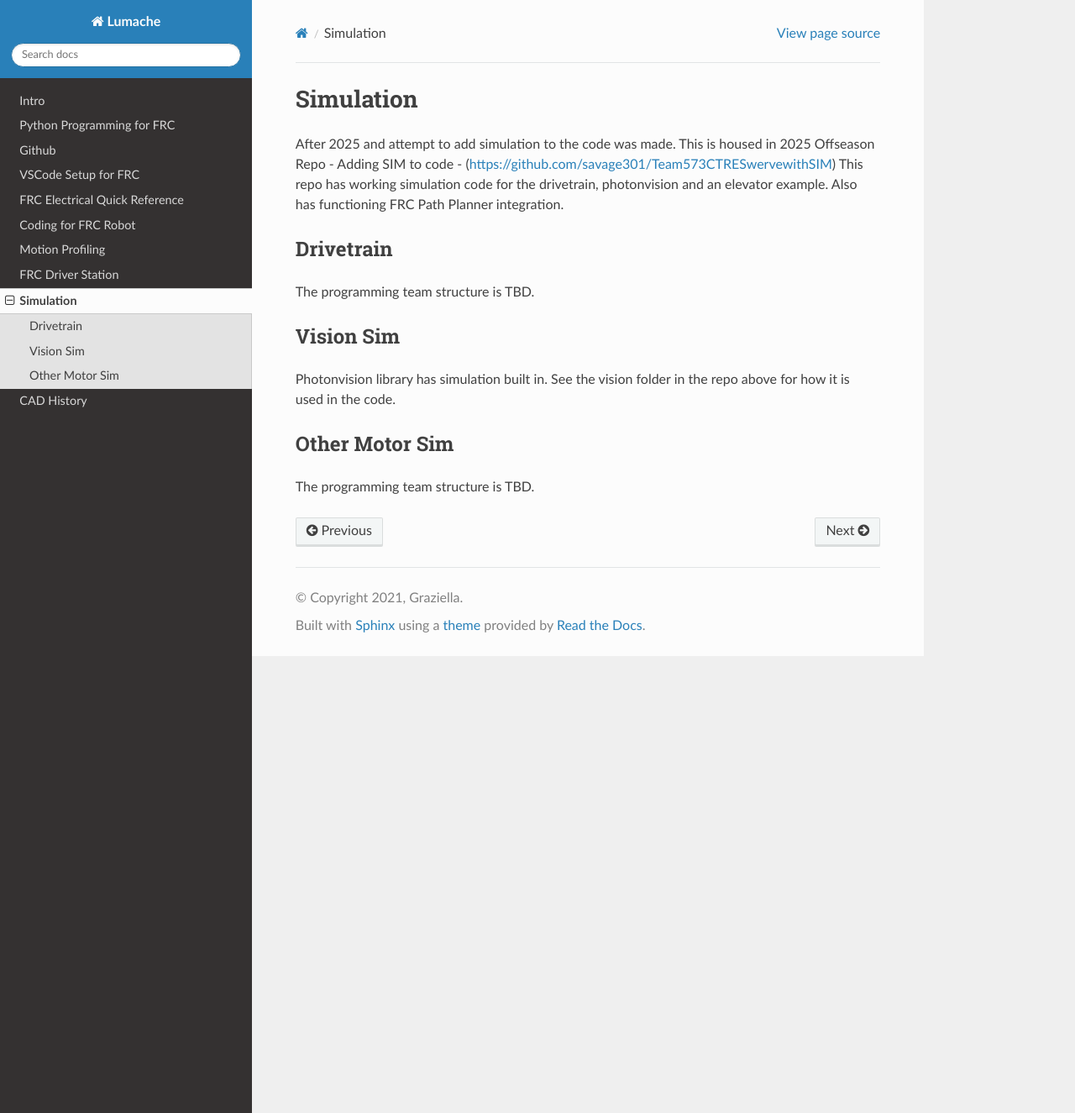
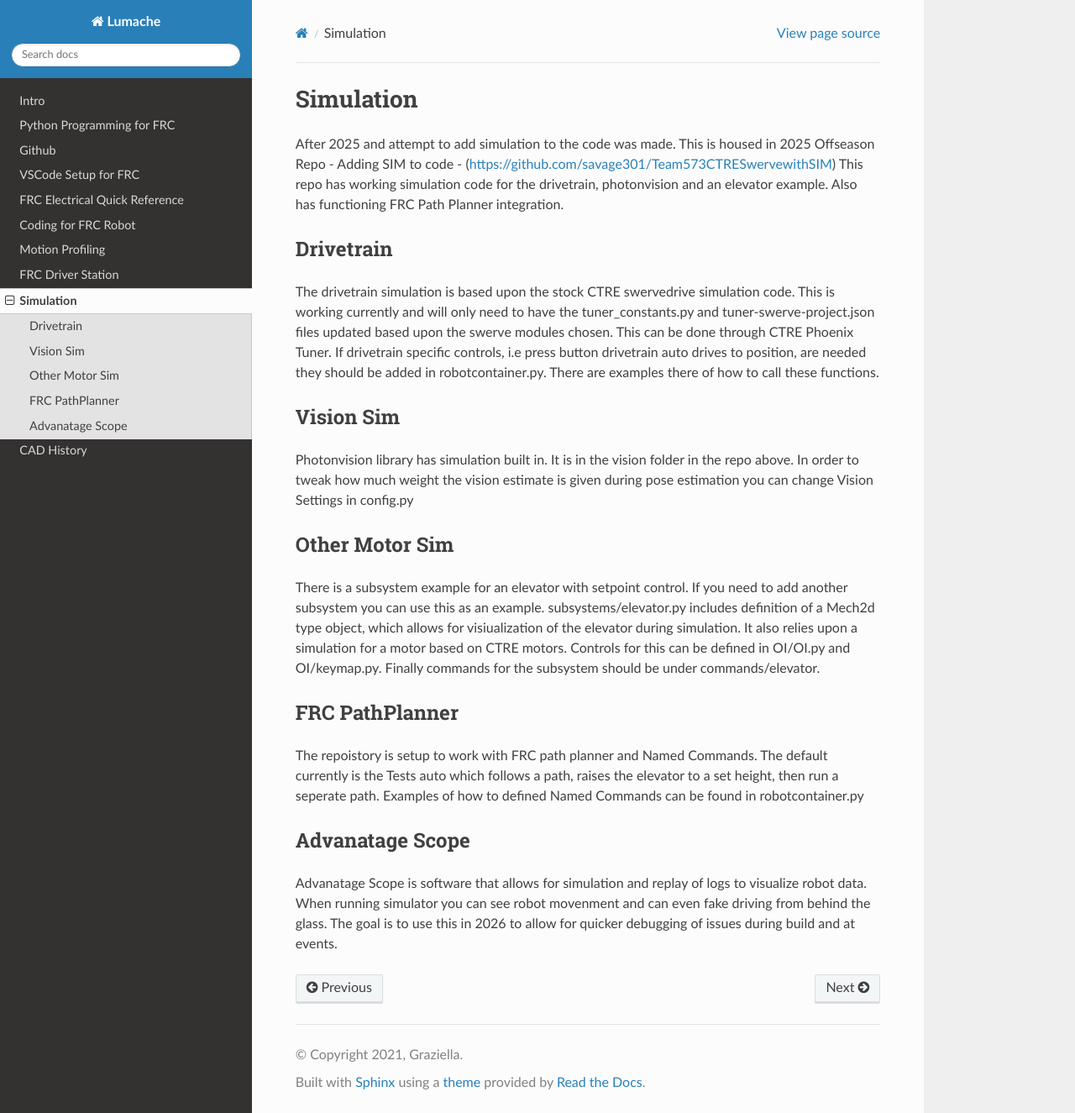
Before and after one commit to frcteam573/Team573ProgrammingDocs, a Sphinx documentation site: the page built from docs/source/simulation.rst, in a window 1280 px wide and 1325 px high. Shown: the whole window at 84% size. Built offline with Sphinx 7.4.7 and the Read the Docs theme 3.1.0, drawn with Linux system fonts in a browser that asks for light colours.

Commit message:
Enhance simulation documentation with subsystem details
Updated simulation documentation to include details on drivetrain, vision, elevator subsystems, FRC PathPlanner integration, and Advanatage Scope usage.

```diff
--- a/docs/source/simulation.rst
+++ b/docs/source/simulation.rst
@@ -11,16 +11,24 @@ This repo has working simulation code for the drivetrain, photonvision and an el
 
 Drivetrain
 ~~~~~~~~~~~~~~~~~~~~~~~~~~~~~~~~~~~~~~~~~~~~~~~~~~~~~~~~~~~~~~
-The programming team structure is TBD.
+The drivetrain simulation is based upon the stock CTRE swervedrive simulation code. This is working currently and will only need to have the tuner_constants.py and tuner-swerve-project.json files updated based upon the swerve modules chosen. This can be done through CTRE Phoenix Tuner. If drivetrain specific controls, i.e press button drivetrain auto drives to position, are needed they should be added in robotcontainer.py. There are examples there of how to call these functions.
 
 Vision Sim
 ~~~~~~~~~~~~~~~~~~~~~~~~~~~~~~~~~~~~~~~~~~~~~~~~~~~~~~~~~~~~~~
-Photonvision library has simulation built in. See the vision folder in the repo above for how it is used in the code.
+Photonvision library has simulation built in. It is in the vision folder in the repo above. In order to tweak how much weight the vision estimate is given during pose estimation you can change Vision Settings in config.py
 
 Other Motor Sim
 ~~~~~~~~~~~~~~~~~~~~~~~~~~~~~~~~~~~~~~~~~~~~~~~~~~~~~~~~~~~~~~
-The programming team structure is TBD.
+There is a subsystem example for an elevator with setpoint control. If you need to add another subsystem you can use this as an example. subsystems/elevator.py includes definition of a Mech2d type object, which allows for visiualization of the elevator during simulation. It also relies upon a simulation for a motor based on CTRE motors. Controls for this can be defined in OI/OI.py and OI/keymap.py. Finally commands for the subsystem should be under commands/elevator.
 
+FRC PathPlanner
+~~~~~~~~~~~~~~~~~~~~~~~~~~~~~~~~~~~~~~~~~~~~~~~~~~~~~~~~~~~~~~
+The repoistory is setup to work with FRC path planner and Named Commands. The default currently is the Tests auto which follows a path, raises the elevator to a set height, then run a seperate path. Examples of how to defined Named Commands can be found in robotcontainer.py
+
+
+Advanatage Scope
+~~~~~~~~~~~~~~~~~~~~~~~~~~~~~~~~~~~~~~~~~~~~~~~~~~~~~~~~~~~~~~
+Advanatage Scope is software that allows for simulation and replay of logs to visualize robot data. When running simulator you can see robot movenment and can even fake driving from behind the glass. The goal is to use this in 2026 to allow for quicker debugging of issues during build and at events.
 
 
 
```
